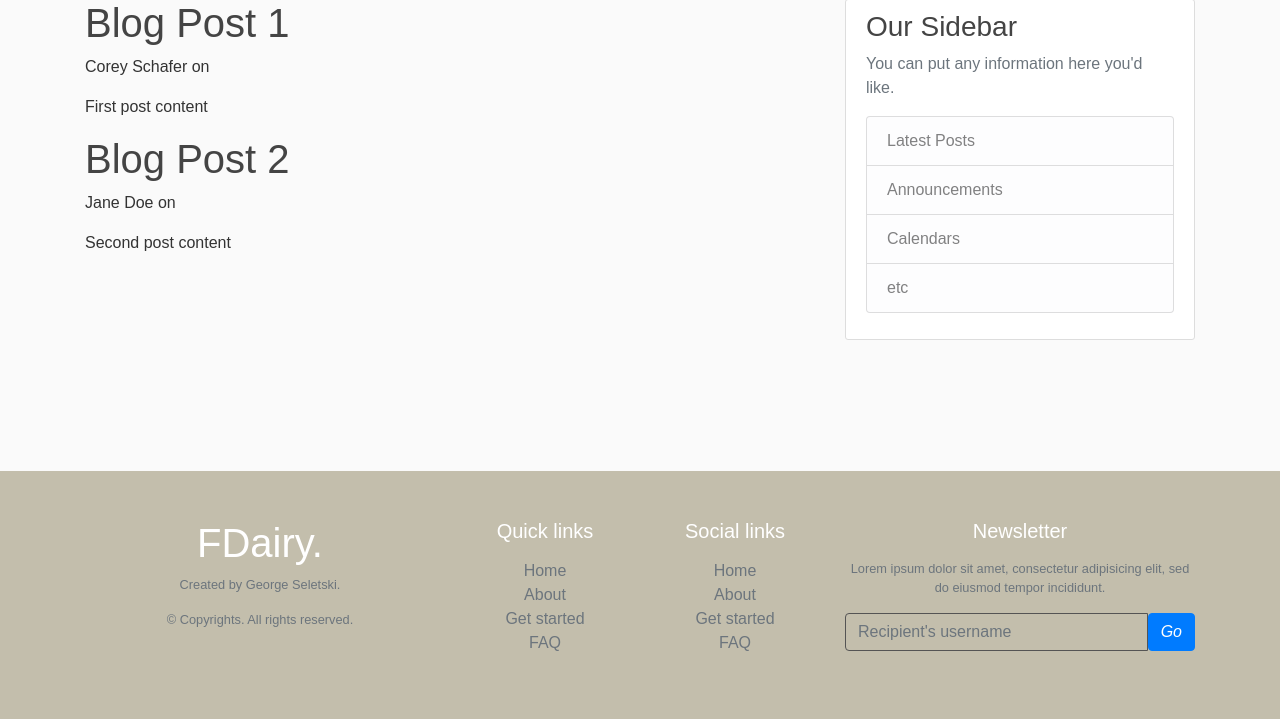
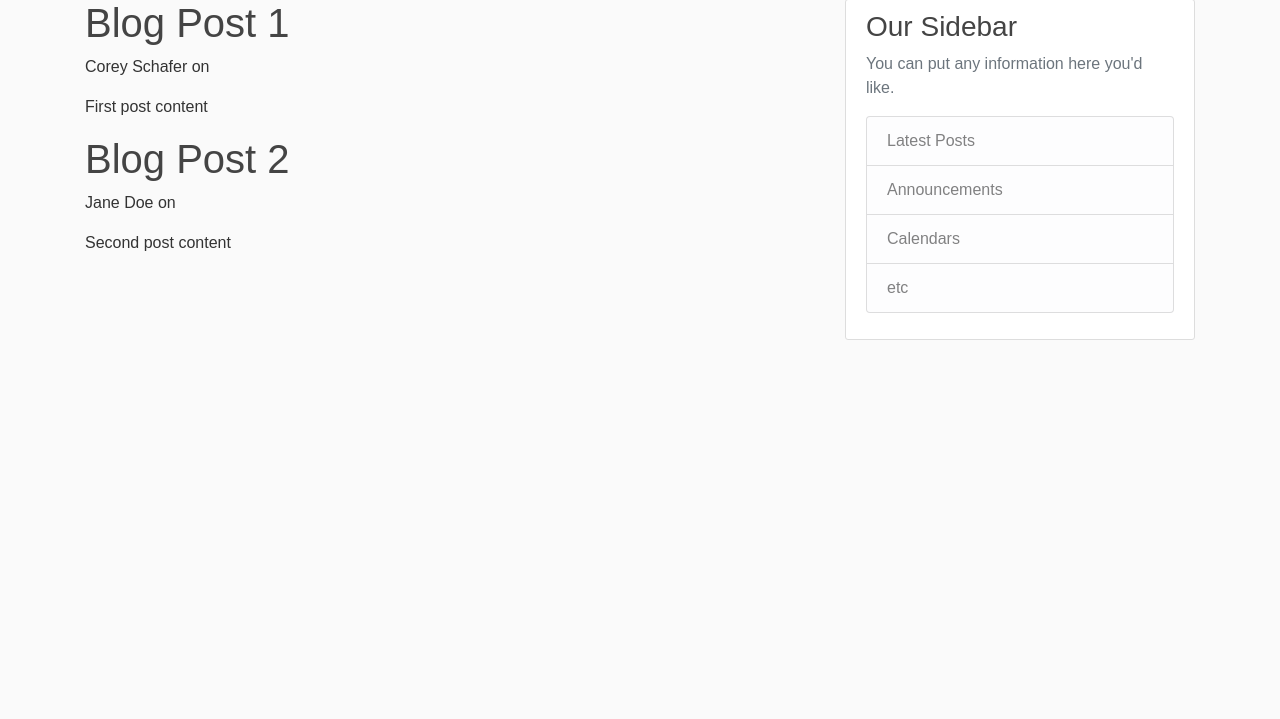
Before and after one commit to George-Seletski/blog-website, a Flask app: page / in a window 1280 px wide. Shown: the part 81-800 px from the top of the page. Run offline with Flask 3, Linux system fonts and the light colour scheme; some libraries are stand-ins or nearby versions.

Commit message:
fix: layout from footer

```diff
--- a/static/css/style.css
+++ b/static/css/style.css
@@ -118,8 +118,7 @@ a:focus {
 }
 
 .form-control {
-    background: #C3BEAC;
-    border-color: #545454;
+    background-color: #fff !important;
 }
 
 .form-control:focus {
--- a/templates/layout.html
+++ b/templates/layout.html
@@ -70,7 +70,7 @@
     </main>
 
 
-<footer class="w-100 py-4 flex-shrink-0">
+<!--<footer class="w-100 py-4 flex-shrink-0">
         <div class="container py-4">
             <div class="row gy-4 gx-5">
                 <div class="col-lg-4 col-md-6">
@@ -108,7 +108,7 @@
                 </div>
             </div>
         </div>
-    </footer>
+    </footer>-->
 
 
 
```
